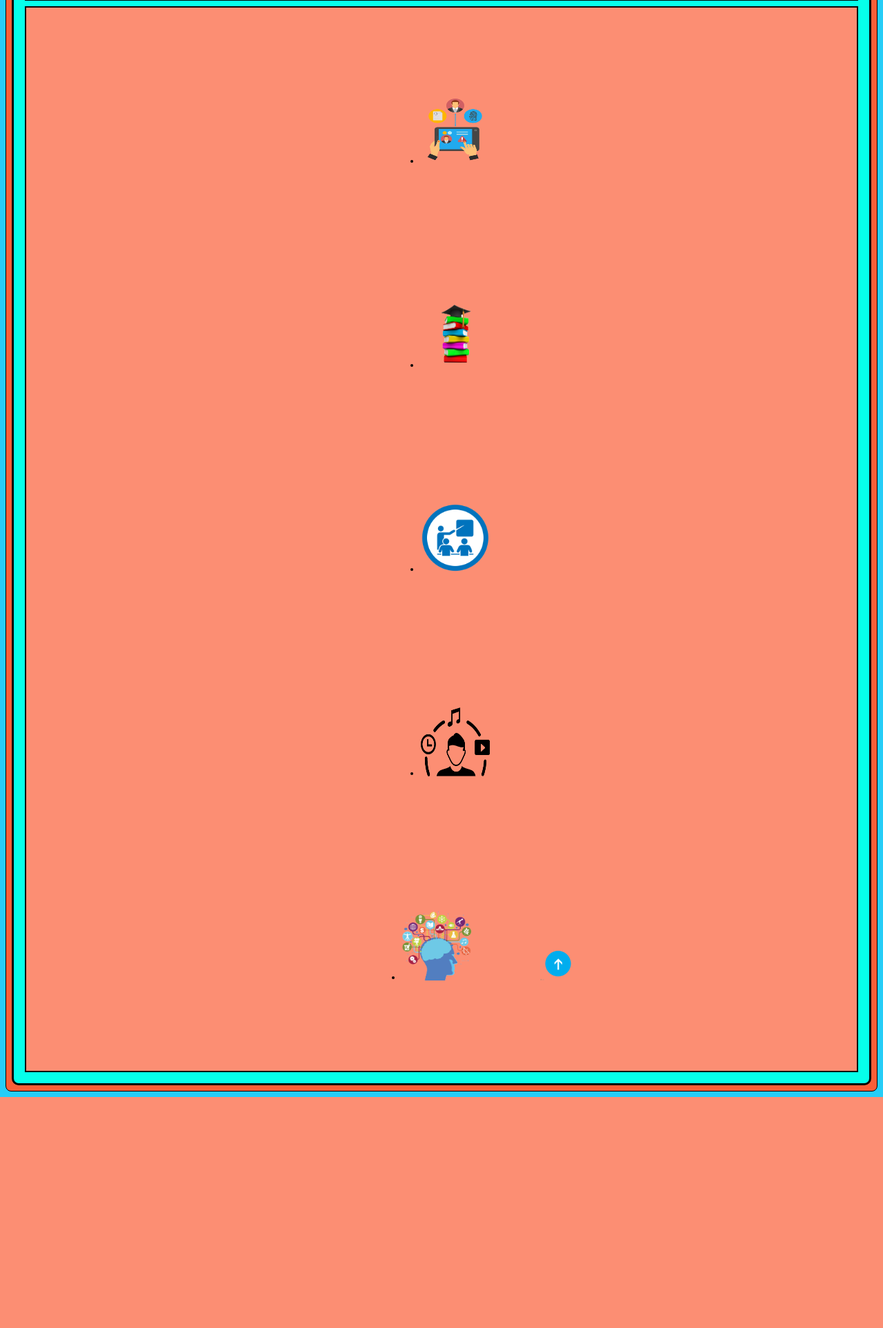
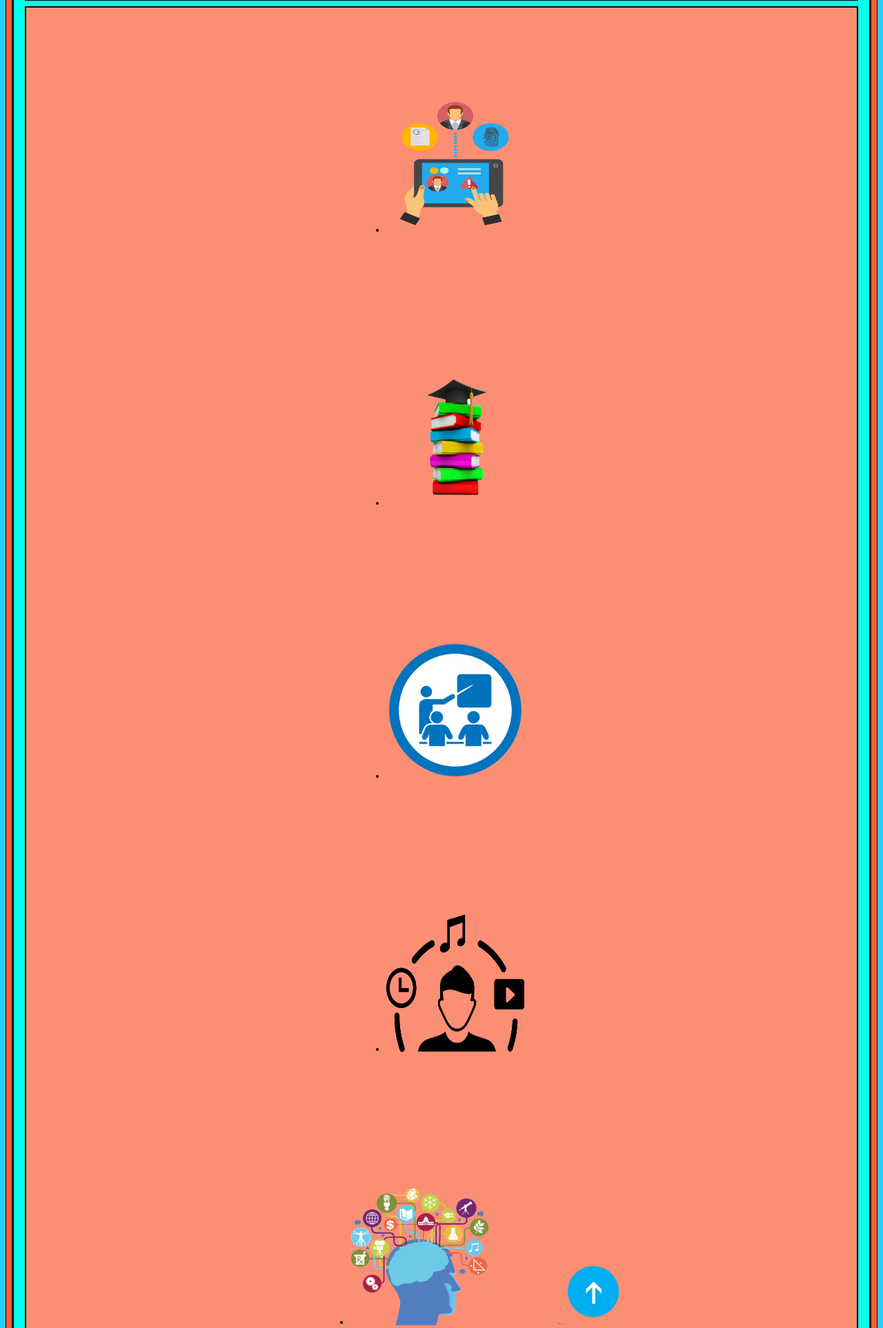
Before and after one commit to LeonardoHdz93/4IV8-PSW-HernandezMelendezLeonardo, a PHP site: page / in a window 1280 px wide. Shown: the part 697-2623 px from the top of the page at 69% size. Before the commit the page ends 2288 px from the top, so only its background shows below. Run offline with PHP 8.4, Linux system fonts and the light colour scheme.

Commit message:
tamaño de las imagenes

```diff
--- a/css/masterstyle.css
+++ b/css/masterstyle.css
@@ -58,8 +58,8 @@ section{
     background-color: rgb(6, 255, 234);
 }
 img.grande{
-    width: 100px;
-    height: 100px;
+    width: 200px;
+    height: 200px;
 }
 img.mediano{
     width: 100px;
--- a/index.html
+++ b/index.html
@@ -79,7 +79,7 @@
             </li>
             </article>
             <a href="#inicio" class="arriba">
-                <img src="./imagenes/arriba.png" alt="inicio" class="pequeño">
+                <img src="./imagenes/arriba.png" alt="inicio" class="mediano">
             </a>
         </div>
         </ul>
```
Also changed, not shown: dp.html (+5 -12 lines).
